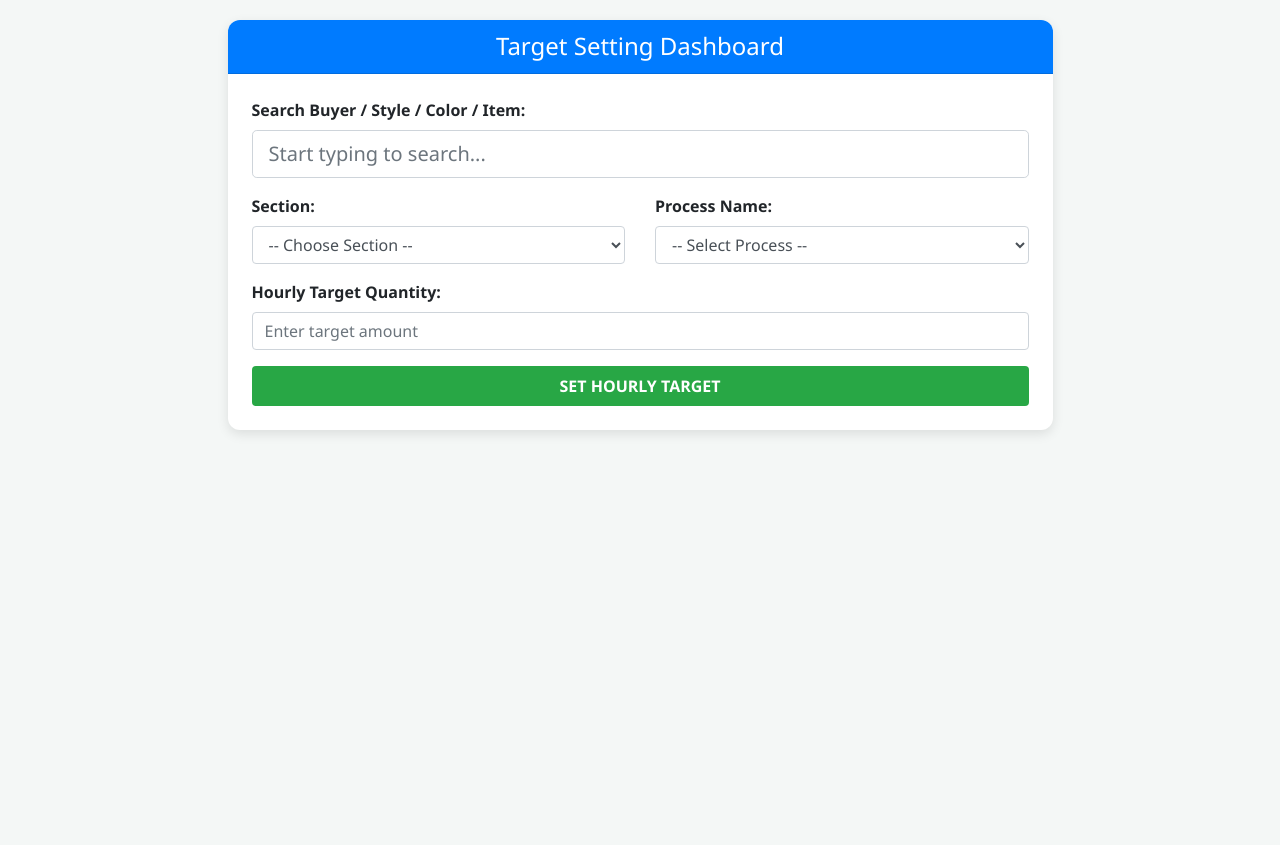
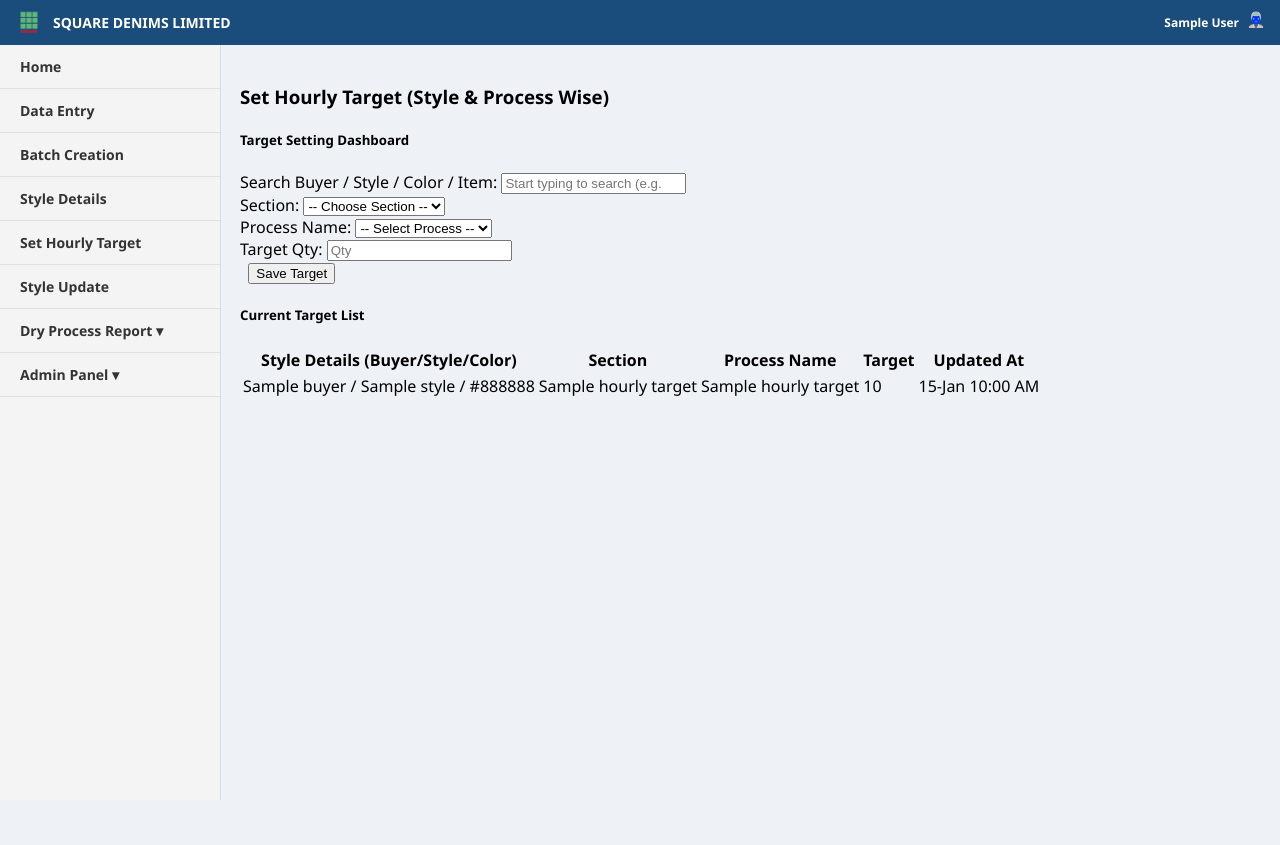
Before and after one commit to IE-SQUARE/Garments-Production-System, a Flask app: page /set_hourly_target in a window 1280 px wide. Before the commit the page ends 434 px from the top, so only its background shows below. Run offline with Flask 3, Linux system fonts and the light colour scheme; the visitor is signed in with stand-in values (Sample User, id 1); a database or web service that is not in the repository returns one stand-in record (values such as "Sample title"); some libraries are stand-ins or nearby versions.

Commit message:
Update set_target.html

```diff
--- a/templates/set_target.html
+++ b/templates/set_target.html
@@ -1,36 +1,21 @@
-<!DOCTYPE html>
-<html lang="en">
-<head>
-    <meta charset="UTF-8">
-    <meta name="viewport" content="width=device-width, initial-scale=1.0">
-    <title>Set Hourly Target</title>
-    <link rel="stylesheet" href="https://cdn.jsdelivr.net/npm/bootstrap@4.6.2/dist/css/bootstrap.min.css">
-    <style>
-        body { background-color: #f4f7f6; padding: 20px; font-family: 'Segoe UI', Tahoma, Geneva, Verdana, sans-serif; }
-        .card { border: none; border-radius: 12px; box-shadow: 0 4px 12px rgba(0,0,0,0.1); }
-        .card-header { border-radius: 12px 12px 0 0 !important; font-weight: bold; }
-        .table-container { margin-top: 30px; background: white; padding: 20px; border-radius: 12px; box-shadow: 0 2px 10px rgba(0,0,0,0.05); }
-        .btn-save { background-color: #28a745; border: none; font-weight: bold; transition: 0.3s; }
-        .btn-save:hover { background-color: #218838; transform: translateY(-1px); }
-    </style>
-</head>
-<body>
+{% extends "base.html" %} {% block content %}
+<div class="container-fluid">
+    <div class="row">
+        <div class="col-md-12">
+            <h3 class="mt-3 mb-4">Set Hourly Target (Style & Process Wise)</h3>
 
-<div class="container">
-    <div class="row justify-content-center">
-        <div class="col-md-9">
-            <div class="card">
-                <div class="card-header bg-primary text-white text-center">
-                    <h4 class="mb-0">Target Setting Dashboard</h4>
+            <div class="card shadow-sm">
+                <div class="card-header bg-primary text-white">
+                    <h5 class="mb-0">Target Setting Dashboard</h5>
                 </div>
                 <div class="card-body p-4">
                     <form method="POST" action="/set_hourly_target">
-
-                        <div class="form-group">
+                        <div class="row">
+                            <div class="col-md-12 mb-3">
                                 <label class="font-weight-bold">Search Buyer / Style / Color / Item:</label>
                                 <input list="styles" name="style_label" id="style_input"
-                                   class="form-control form-control-lg"
-                                   placeholder="Start typing to search..."
+                                       class="form-control"
+                                       placeholder="Start typing to search (e.g. BERSHKA)..."
                                        required autocomplete="off">
 
                                 <datalist id="styles">
@@ -40,8 +25,7 @@
                                 </datalist>
                             </div>
 
-                        <div class="row">
-                            <div class="col-md-6 form-group">
+                            <div class="col-md-4 mb-3">
                                 <label class="font-weight-bold">Section:</label>
                                 <select name="section" id="section_select" class="form-control" required
                                         onchange="loadProcesses(this.value)">
@@ -52,24 +36,82 @@
                                 </select>
                             </div>
 
-                            <div class="col-md-6 form-group">
+                            <div class="col-md-4 mb-3">
                                 <label class="font-weight-bold">Process Name:</label>
                                 <select name="process" id="process_select" class="form-control" required>
                                     <option value="">-- Select Process --</option>
                                 </select>
                             </div>
+
+                            <div class="col-md-2 mb-3">
+                                <label class="font-weight-bold">Target Qty:</label>
+                                <input type="number" name="target" class="form-control" placeholder="Qty" required min="1">
                             </div>
 
-                        <div class="form-group">
-                            <label class="font-weight-bold">Hourly Target Quantity:</label>
-                            <input type="number" name="target" class="form-control" placeholder="Enter target amount" required min="1">
+                            <div class="col-md-2 mb-3">
+                                <label>&nbsp;</label>
+                                <button type="submit" class="btn btn-success btn-block font-weight-bold">Save Target</button>
+                            </div>
+                        </div>
+                    </form>
+                </div>
             </div>
 
-                        <button type="submit" class="btn btn-save btn-block text-white py-2">SET HOURLY TARGET</button>
-                    </form>
+            <div class="mt-4 shadow-sm bg-white p-3 rounded">
+                <h5 class="border-bottom pb-2 mb-3">Current Target List</h5>
+                <div class="table-responsive">
+                    <table class="table table-bordered table-hover">
+                        <thead class="thead-dark">
+                            <tr>
+                                <th>Style Details (Buyer/Style/Color)</th>
+                                <th>Section</th>
+                                <th>Process Name</th>
+                                <th class="text-center">Target</th>
+                                <th>Updated At</th>
+                            </tr>
+                        </thead>
+                        <tbody>
+                            {% for t in targets %}
+                            <tr>
+                                <td>{{ t.buyer }} / {{ t.style }} / {{ t.color }}</td>
+                                <td><span class="badge badge-info">{{ t.section_name }}</span></td>
+                                <td>{{ t.process_name }}</td>
+                                <td class="text-center font-weight-bold">{{ t.target_qty }}</td>
+                                <td class="small text-muted">{{ t.updated_at.strftime('%d-%b %I:%M %p') if t.updated_at else '' }}</td>
+                            </tr>
+                            {% endfor %}
+                        </tbody>
+                    </table>
+                </div>
             </div>
         </div>
     </div>
 </div>
 
-    <div class="table
+<script>
+function loadProcesses(sectionName) {
+    const processSelect = document.getElementById('process_select');
+    processSelect.innerHTML = '<option value="">Loading...</option>';
+
+    if (!sectionName) {
+        processSelect.innerHTML = '<option value="">-- Select Process --</option>';
+        return;
+    }
+
+    fetch('/get_processes_for_target/' + encodeURIComponent(sectionName))
+        .then(response => response.json())
+        .then(data => {
+            processSelect.innerHTML = '<option value="">-- Select Process --</option>';
+            data.forEach(proc => {
+                let option = document.createElement('option');
+                option.value = proc;
+                option.text = proc;
+                processSelect.appendChild(option);
+            });
+        })
+        .catch(err => {
+            processSelect.innerHTML = '<option value="">Error!</option>';
+        });
+}
+</script>
+{% endblock %}
```
Lines whose indentation alone changed are shown as unchanged.
